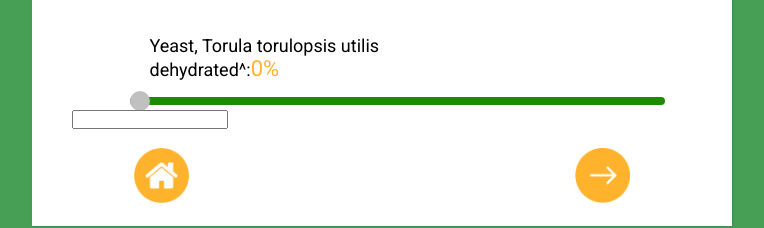
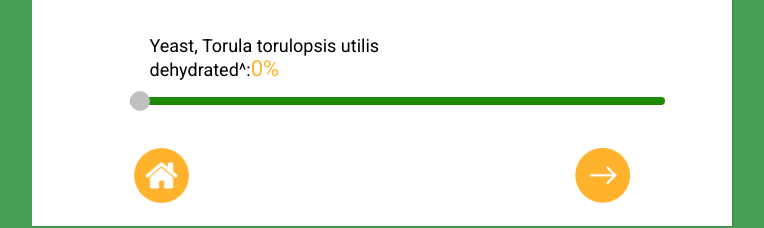
Before and after one commit to prithiviravi/kolincalulator, a Django app: page /Breed in a window 1280 px wide. Shown: the part 3357-3585 px from the top of the page, without its empty margins (258-1022 px from the left). Run offline with Django 3.2, Linux system fonts and the light colour scheme.

Commit message:
'updated'

```diff
--- a/templates/Calcus1.html
+++ b/templates/Calcus1.html
@@ -57,7 +57,7 @@
             font-family: 'Roboto', sans-serif;
         }
         .hide{
-            visibility: visible;
+            visibility: hidden;
         }
         .ov{
             color: #479E55;
```
